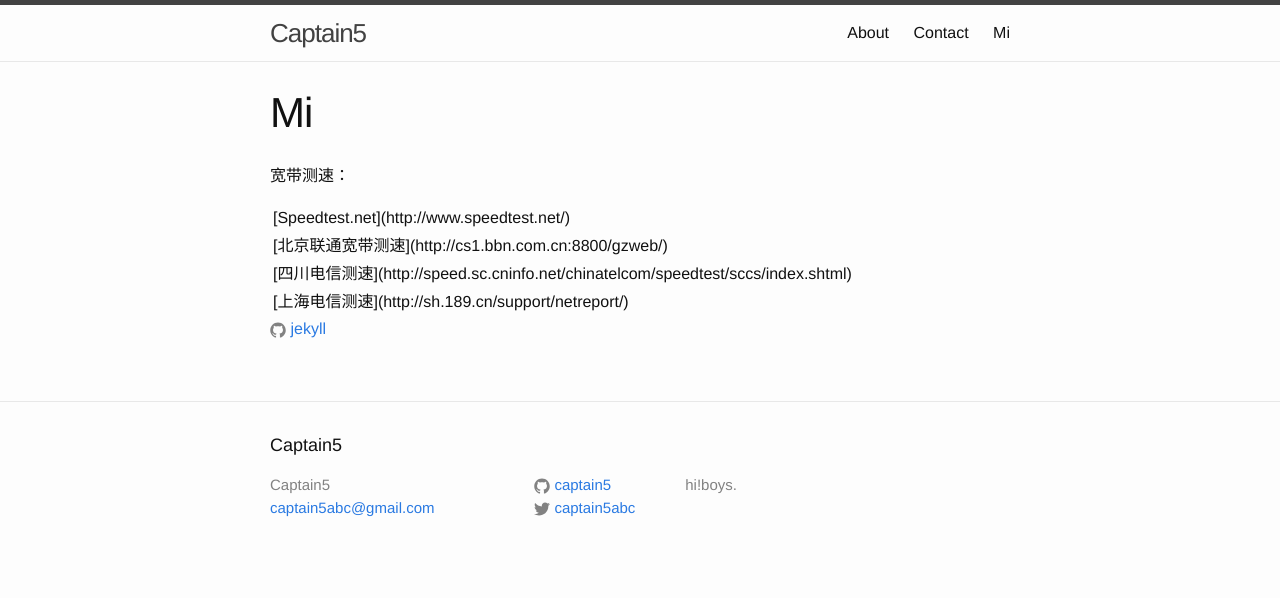
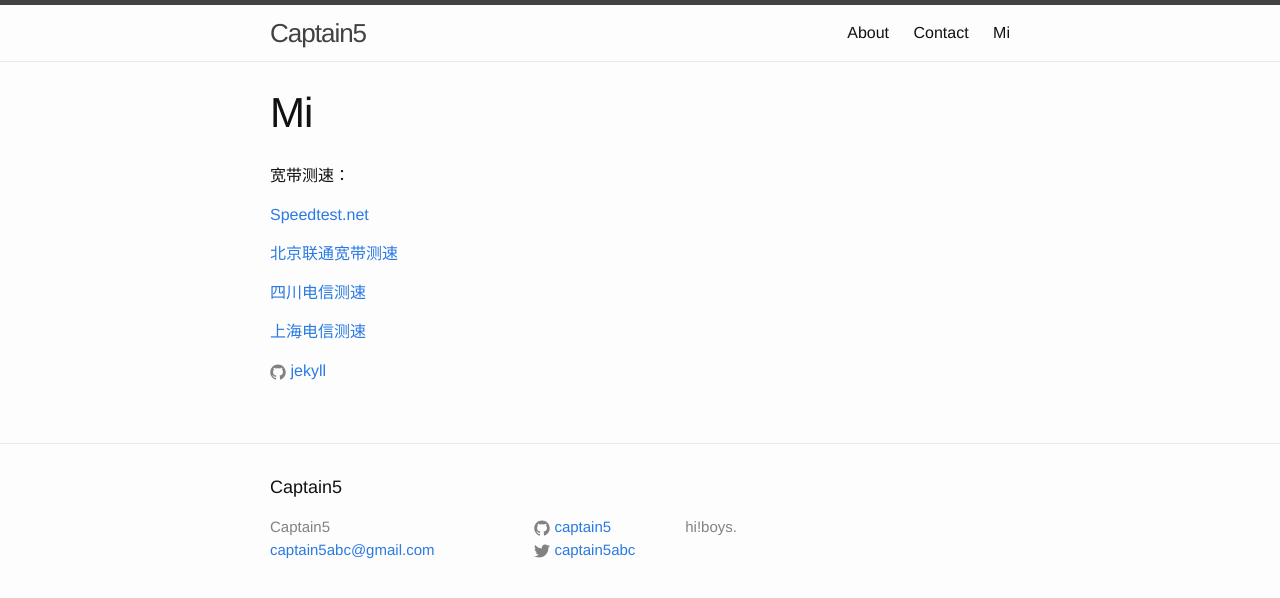
Before and after one commit to captain5/captain5.github.io, a Jekyll site: the page built from mi.md, in a window 1280 px wide. Shown: the top 598 px of the page. Built offline with Jekyll 4.4.1, drawn with Linux system fonts in a browser that asks for light colours; comment, search, counter and statistics services are not loaded; some of the changed lines change nothing that is shown.

Commit message:
revert mi.md

```diff
--- a/mi.md
+++ b/mi.md
@@ -5,11 +5,15 @@ permalink: /mi2/
 ---
 
 宽带测速：
-<table>
-<tr><td>[Speedtest.net](http://www.speedtest.net/)</td></tr>
-<tr><td>[北京联通宽带测速](http://cs1.bbn.com.cn:8800/gzweb/)</td></tr>
-<tr><td>[四川电信测速](http://speed.sc.cninfo.net/chinatelcom/speedtest/sccs/index.shtml)</td></tr>
-<tr><td>[上海电信测速](http://sh.189.cn/support/netreport/)</td></tr>
-</table>
+
+[Speedtest.net](http://www.speedtest.net/)
+
+[北京联通宽带测速](http://cs1.bbn.com.cn:8800/gzweb/)
+
+[四川电信测速](http://speed.sc.cninfo.net/chinatelcom/speedtest/sccs/index.shtml)
+
+[上海电信测速](http://sh.189.cn/support/netreport/)
+
+
 
 {% include icon-github.html username="jekyll" %}
```
